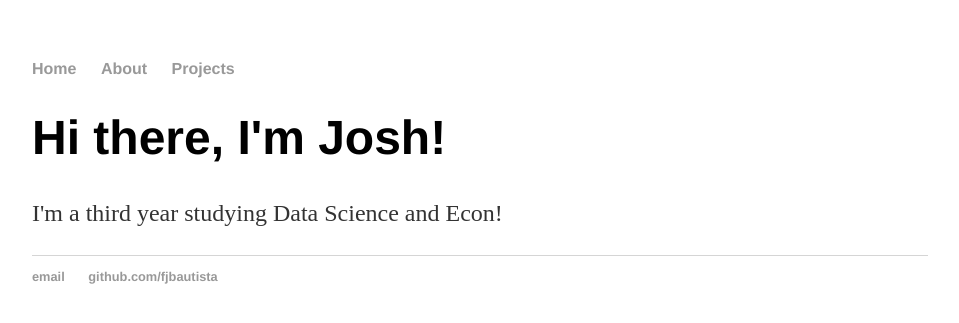
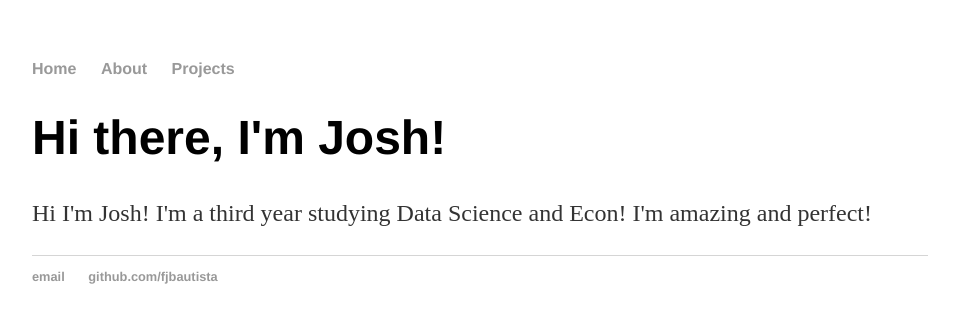
Before and after one commit to fjbautista/fjbautista.github.io, a Jekyll site: the page built from index.html, in a window 1280 px wide. Shown: the top 323 px of the page, without its empty margins (160-1119 px from the left). Built offline with Jekyll 4.4.1, drawn with Linux system fonts in a browser that asks for light colours.

Commit message:
Update index.html

```diff
--- a/index.html
+++ b/index.html
@@ -1,29 +1,8 @@
-<!DOCTYPE html>
-<html>
-	<head>
-		<title>Josh Bautista</title>
-		<!-- link to main stylesheet -->
-		<link rel="stylesheet" type="text/css" href="/css/main.css">
-	</head>
-	<body>
-		<nav>
-    		<ul>
-        		<li><a href="/">Home</a></li>
-	        	<li><a href="/about">About</a></li>
-        		<li><a href="/projects">Projects</a></li>
-    		</ul>
-		</nav>
-		<div class="container">
-    		<div class="blurb">
-        		<h1>Hi there, I'm Josh!</h1>
-				<p>I'm a third year studying Data Science and Econ!</p>
-    		</div><!-- /.blurb -->
-		</div><!-- /.container -->
-		<footer>
-    		<ul>
-        		<li><a href="mailto:fjbautista@berkeley.edu">email</a></li>
-        		<li><a href="https://github.com/fjbautista">github.com/fjbautista</a></li>
-			</ul>
-		</footer>
-	</body>
-</html>
+---
+layout: default
+title: Josh Bautista
+---
+<div class="blurb">
+	<h1>Hi there, I'm Josh!</h1>
+	<p>Hi I'm Josh! I'm a third year studying Data Science and Econ! I'm amazing and perfect!</p>
+</div><!-- /.blurb -->
```
